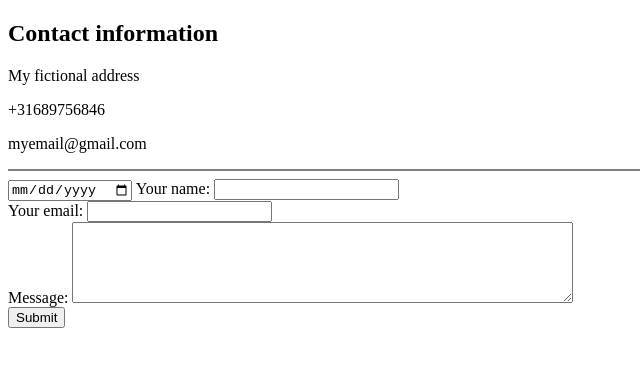
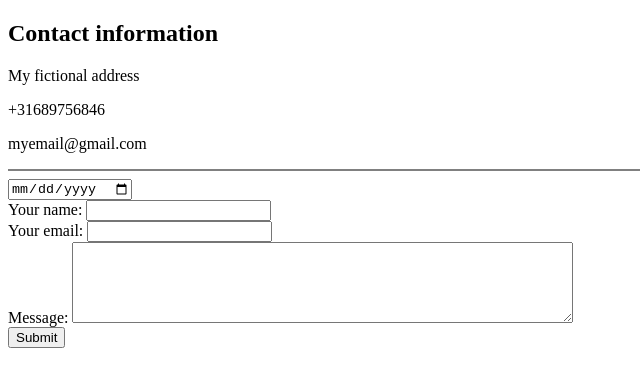
Before and after one commit to Vanblet/personalwebsite, a plain HTML site: page Contact info.html in a window 1280 px wide. Shown: the whole page, without its empty margins (0-640 px from the left). Drawn offline with Linux system fonts and the light colour scheme.

Commit message:
Update Contact info.html

```diff
--- a/Contact info.html
+++ b/Contact info.html
@@ -11,7 +11,7 @@
 <p>myemail@gmail.com</p>
 <hr noshade />
 <form class="" action="mailto:vanitybletterman@gmail.com" method="post" enctype="text/plain">
-  <input type="Date" name="Date" value="">
+  <input type="Date" name="Date" value=""><br>
 <label>Your name:</label>
   <input type="text" name="Your name" value=""><br>
   <label>Your email:</label>
```
